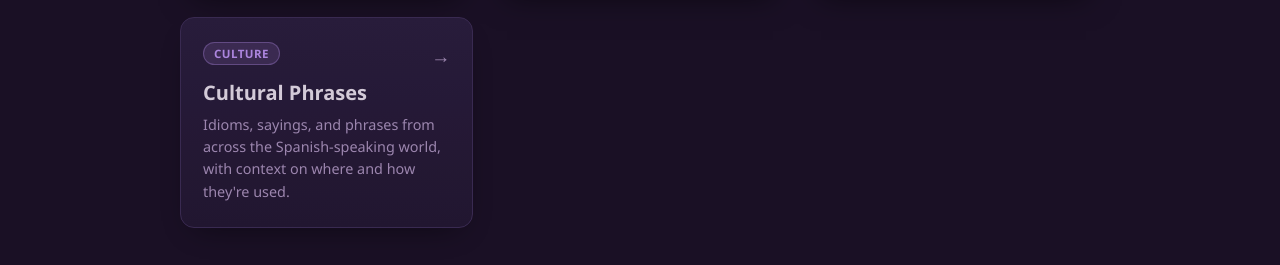
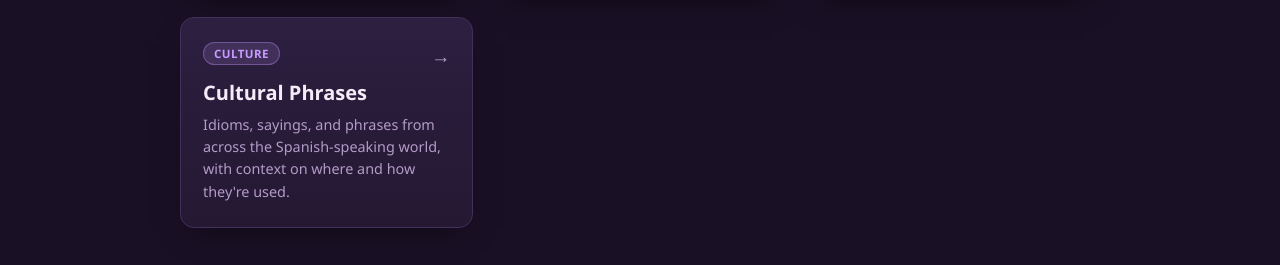
Before and after one commit to spaceegrace/spanish-hub, a plain HTML site: page index.html in a window 1280 px wide. Shown: the part 443-708 px from the top of the page. Drawn offline with Linux system fonts and the light colour scheme.

Commit message:
Enable link to Spanish slang page

```diff
--- a/index.html
+++ b/index.html
@@ -149,7 +149,7 @@
       <p>Future &amp; conditional tense, present subjunctive, present &amp; past perfect, formal commands, double object pronouns, relative pronouns, si-clauses, and passive/impersonal se.</p>
     </a>
 
-    <a class="card disabled" href="spanish-slang.html">
+    <a class="card" href="spanish-slang.html">
       <div class="card-top">
         <span class="level culture">Culture</span>
         <span class="arrow">&rarr;</span>
```
